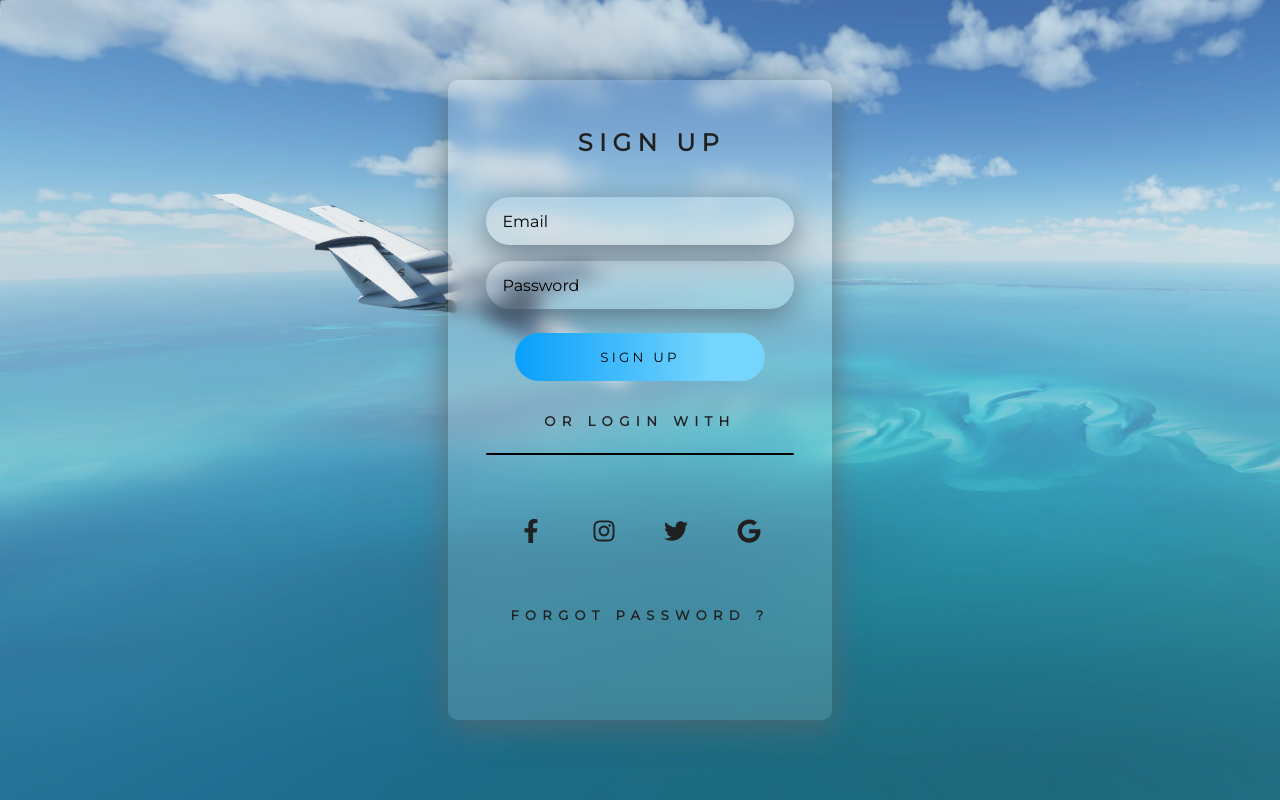
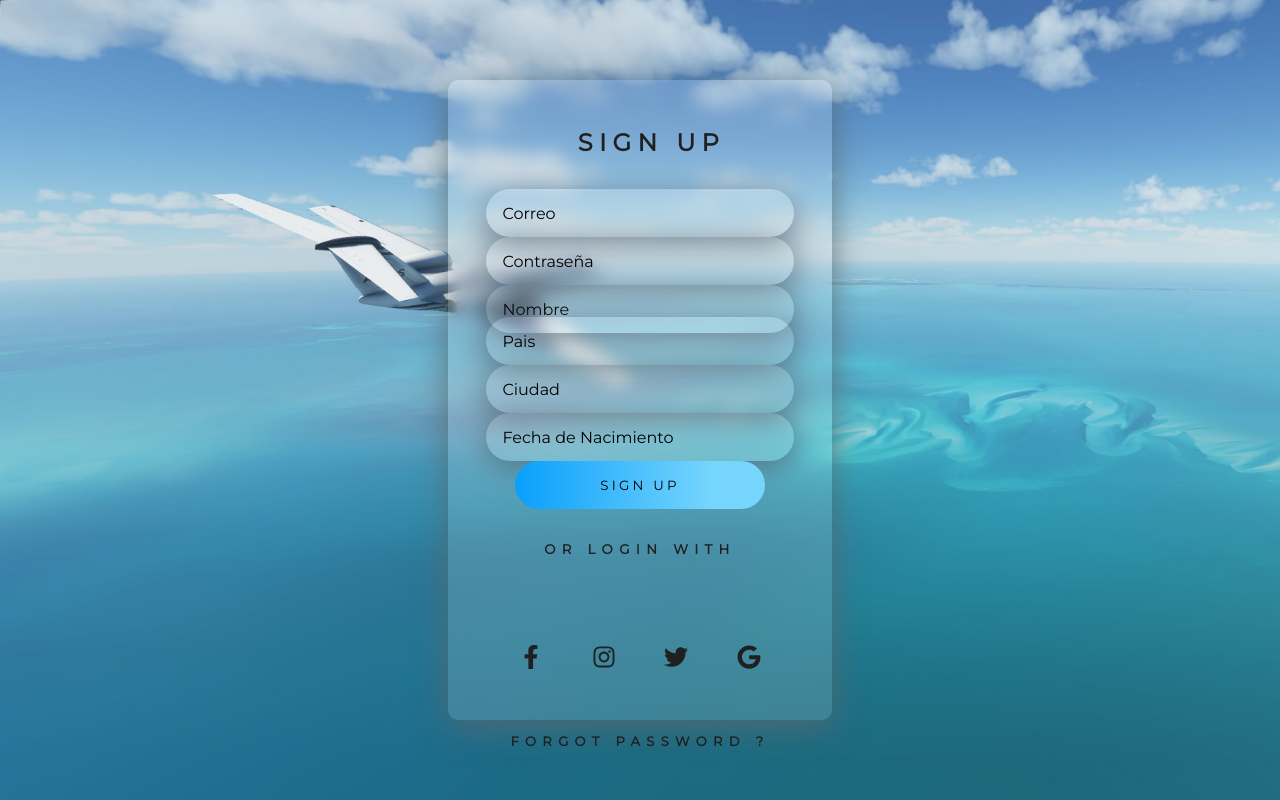
Before and after one commit to OmVidana/travelAgency, a React (Create React App) app: page /Signup in a window 1280 px wide. Built offline with nearby package versions, Linux system fonts and the light colour scheme.

Commit message:
Update SignUp.jsx
Tratando de poner los inputs en 2 columnas

```diff
--- a/src/pages/SignUp.jsx
+++ b/src/pages/SignUp.jsx
@@ -11,9 +11,17 @@
     <MainContainer>
       <WelcomeText>Sign Up</WelcomeText>
       <InputContainer>
-        <Input type="text" placeholder="Email" />
-        <Input type="password" placeholder="Password" />
+        <Input type="email" placeholder="Correo" />
+        <Input type="password" placeholder="Contraseña" />
+        <Input type="text" placeholder="Nombre" />
       </InputContainer>
+
+      <InputContainer>
+        <Input type="text" placeholder="Pais" />
+        <Input type="text" placeholder="Ciudad" />
+        <Input type="text" placeholder="Fecha de Nacimiento" />
+      </InputContainer>
+
       <ButtonContainer>
         <Button content="Sign Up" />
       </ButtonContainer>
@@ -105,6 +113,12 @@
   margin: 3rem 0 2rem 0;
 `;
 
+const Row = styled.div`
+  display: flex;
+  flex-direction: row;
+`;
+
+
 const InputContainer = styled.div`
   display: flex;
   flex-direction: column;
```
